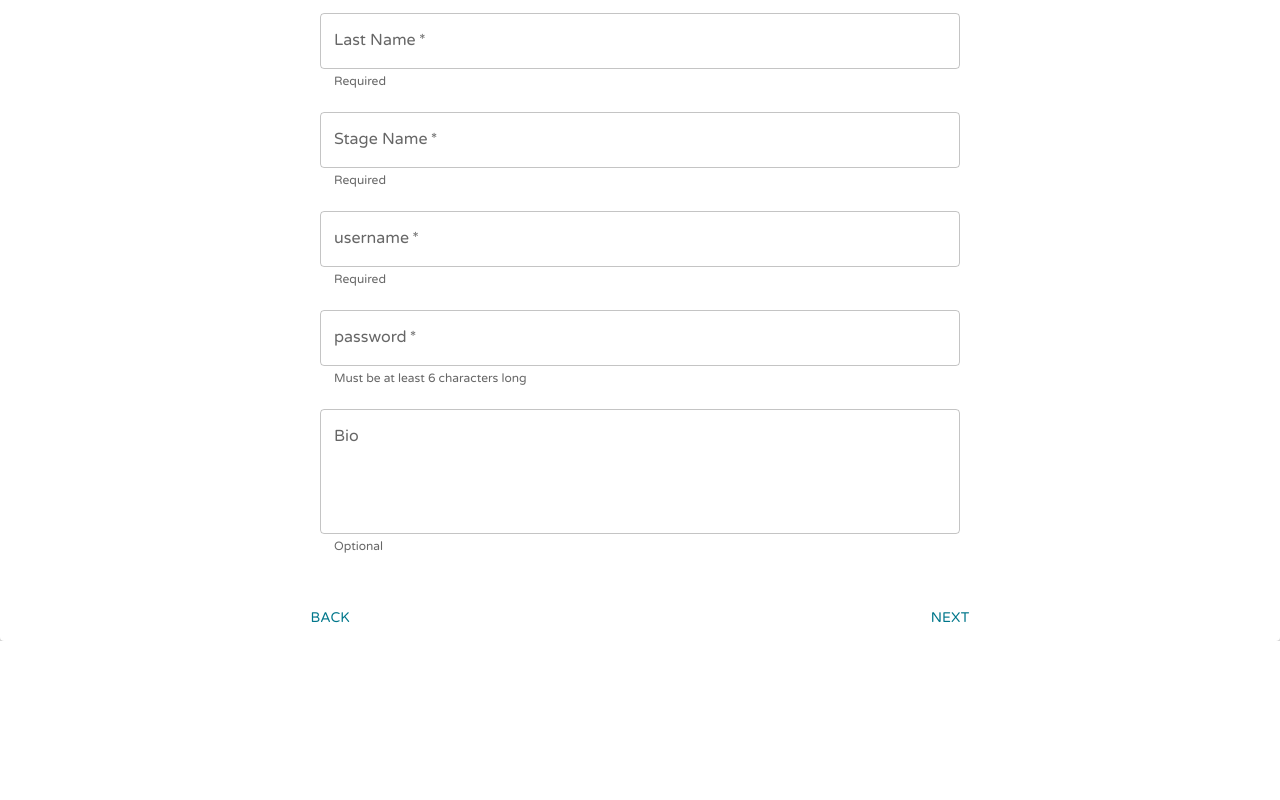
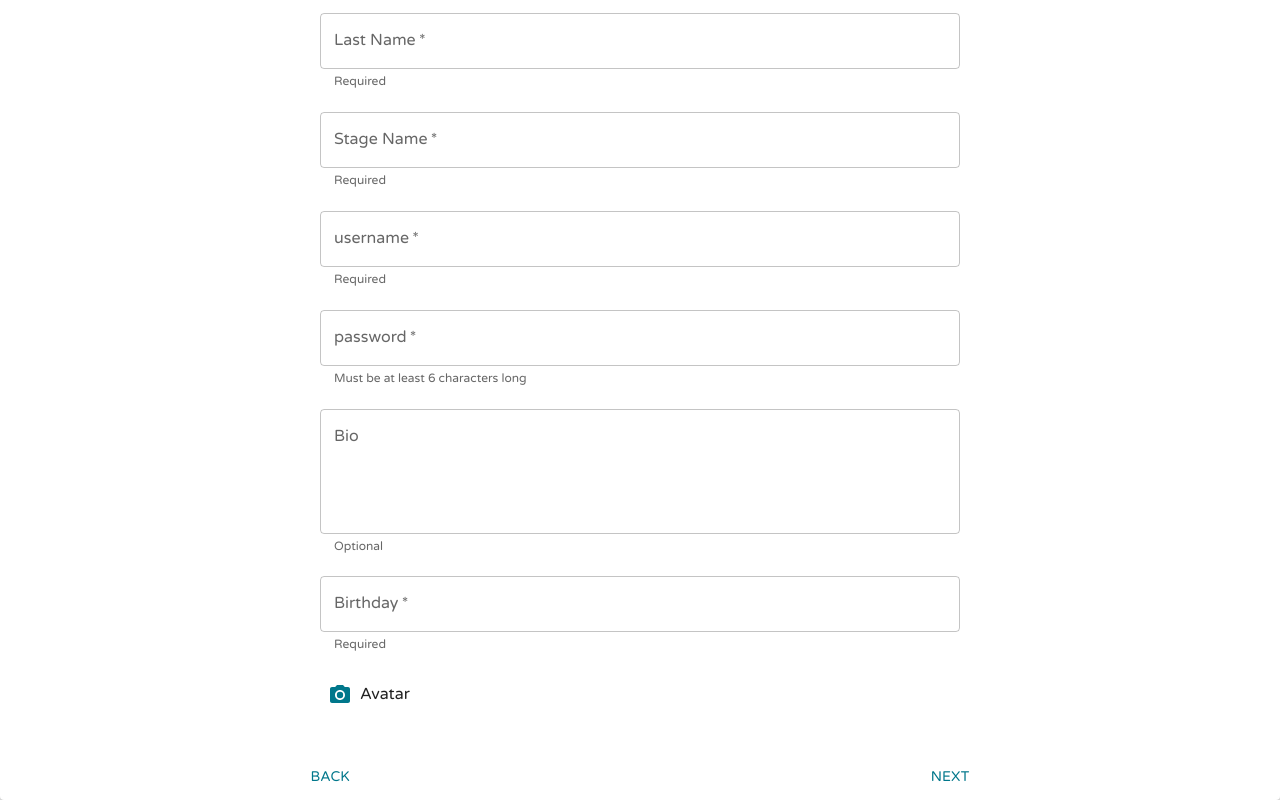
Before and after one commit to sikudabo/AudioSwipe, a React (Create React App) app: page /signup/artist in a window 1280 px wide. Shown: the part 794-1594 px from the top of the page. Before the commit the page ends 1435 px from the top, so only its background shows below. Built offline with nearby package versions, Linux system fonts and the light colour scheme.

Commit message:
Completed the personal section of the artist form UI wise

```diff
--- a/package.json
+++ b/package.json
@@ -11,6 +11,7 @@
     "@mui/joy": "^5.0.0-alpha.79",
     "@mui/lab": "^5.0.0-alpha.127",
     "@mui/material": "^5.11.14",
+    "@mui/x-date-pickers": "^6.4.0",
     "@nomiclabs/hardhat-ethers": "^2.2.2",
     "@react-spring/web": "^9.5.5",
     "@tanstack/router": "^0.0.1-beta.83",
@@ -27,6 +28,7 @@
     "connect-history-api-fallback": "^2.0.0",
     "cookie-parser": "^1.4.6",
     "cors": "^2.8.5",
+    "dayjs": "^1.11.7",
     "dotenv": "^16.0.3",
     "errorhandler": "^1.5.1",
     "express": "^4.18.2",
--- a/src/pages/SignupArtistPage/SignupArtistPage.tsx
+++ b/src/pages/SignupArtistPage/SignupArtistPage.tsx
@@ -1,8 +1,10 @@
 import React, { useEffect, useMemo, useRef, useState } from 'react';
 import CameraIcon from '@mui/icons-material/PhotoCamera';
 import CheckIcon from '@mui/icons-material/CheckCircleOutlineRounded'
+import PhotoCameraIcon from '@mui/icons-material/PhotoCamera';
 import PhoneInput from 'react-phone-input-material-ui';
 import styled from '@emotion/styled';
+import { DatePicker } from '@mui/x-date-pickers/DatePicker';
 import { Navigate } from 'react-router-dom';
 import {
     Card,
@@ -17,7 +19,8 @@ import {
     StepLabel,
     TextField,
     Typography,
-    Unstable_Grid2 as Grid
+    Unstable_Grid2 as Grid,
+    IconButton
 } from '@mui/material';
 import { SignupArtistContainer } from './components/SignupArtistContainer';
 import { colors, AudioSwipeButton } from '../../components';
@@ -189,6 +192,27 @@ export default function SignupArtistPage() {
                         multiline
                     />
                 </Grid>
+                <Grid className="birthday-grid" xs={12}>
+                    <DatePicker
+                        label="Birthday"
+                        slotProps={{
+                            textField: {
+                                color: 'secondary',
+                                fullWidth: true,
+                                helperText: 'Required',
+                                required: true,
+                            },
+                        }}
+                        disableOpenPicker
+                    />
+                </Grid>
+                <Grid className="avatar-grid" xs={12}>
+                    <IconButton color="secondary" aria-label="upload picture" component="label">
+                        <input aria-label="Artist Profile Picture" accept="image/jpeg, image/jpg, image/png" name="avatar" type="file" hidden />
+                        <PhotoCameraIcon />
+                    </IconButton>
+                    Avatar
+                </Grid>
                 <div className="back-next-button-row">
                     <AudioSwipeButton color="secondary" onClick={handleBackStep} text="back" />
                     {currentStep === steps.length ? (
--- a/src/pages/SignupArtistPage/components/SignupArtistContainer.tsx
+++ b/src/pages/SignupArtistPage/components/SignupArtistContainer.tsx
@@ -195,4 +195,31 @@ export const SignupArtistContainer = styled(Grid)`
         }
     }
 
+    .birthday-grid {
+        margin: 0 auto;
+        padding-bottom: 20px;
+        width: 50vw;
+    }
+
+    @media ${deviceBreakPointsMaxWidth.tablet} {
+        .birthday-grid {
+            padding-left: 5px;
+            padding-right: 5px;
+            width: 100vw;
+        }
+    }
+
+    .avatar-grid {
+        margin: 0 auto;
+        padding-bottom: 20px;
+        width: 50vw;
+    }
+
+    @media ${deviceBreakPointsMaxWidth.tablet} {
+        .avatar-grid {
+            padding-left: 5px;
+            padding-right: 5px;
+            width: 100vw;
+        }
+    }
 `;
```
Also changed, not shown: src/App.tsx (+5 -2 lines), 1 other file (tests, documents, lock files or other folders). Lines whose indentation alone changed are shown as unchanged.
